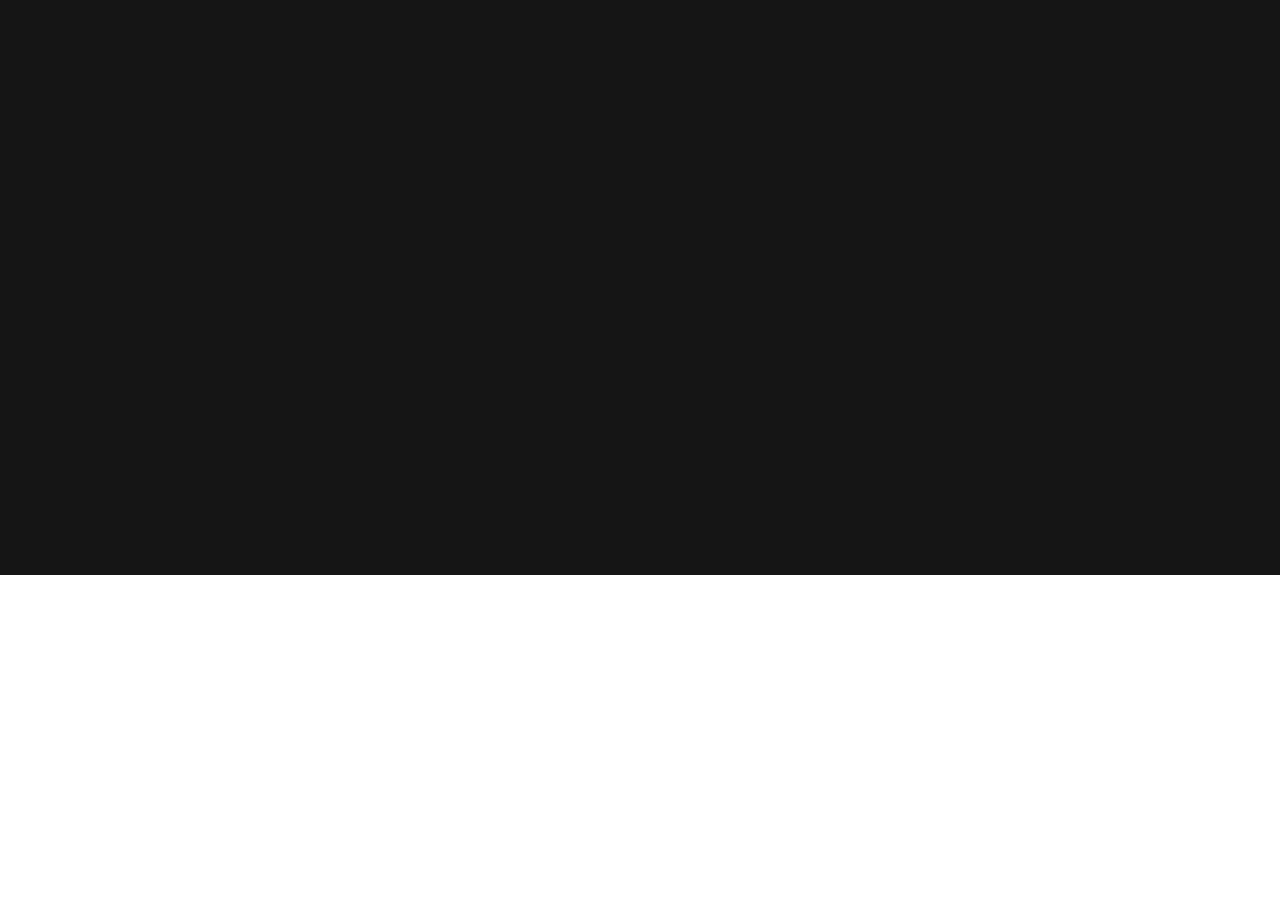
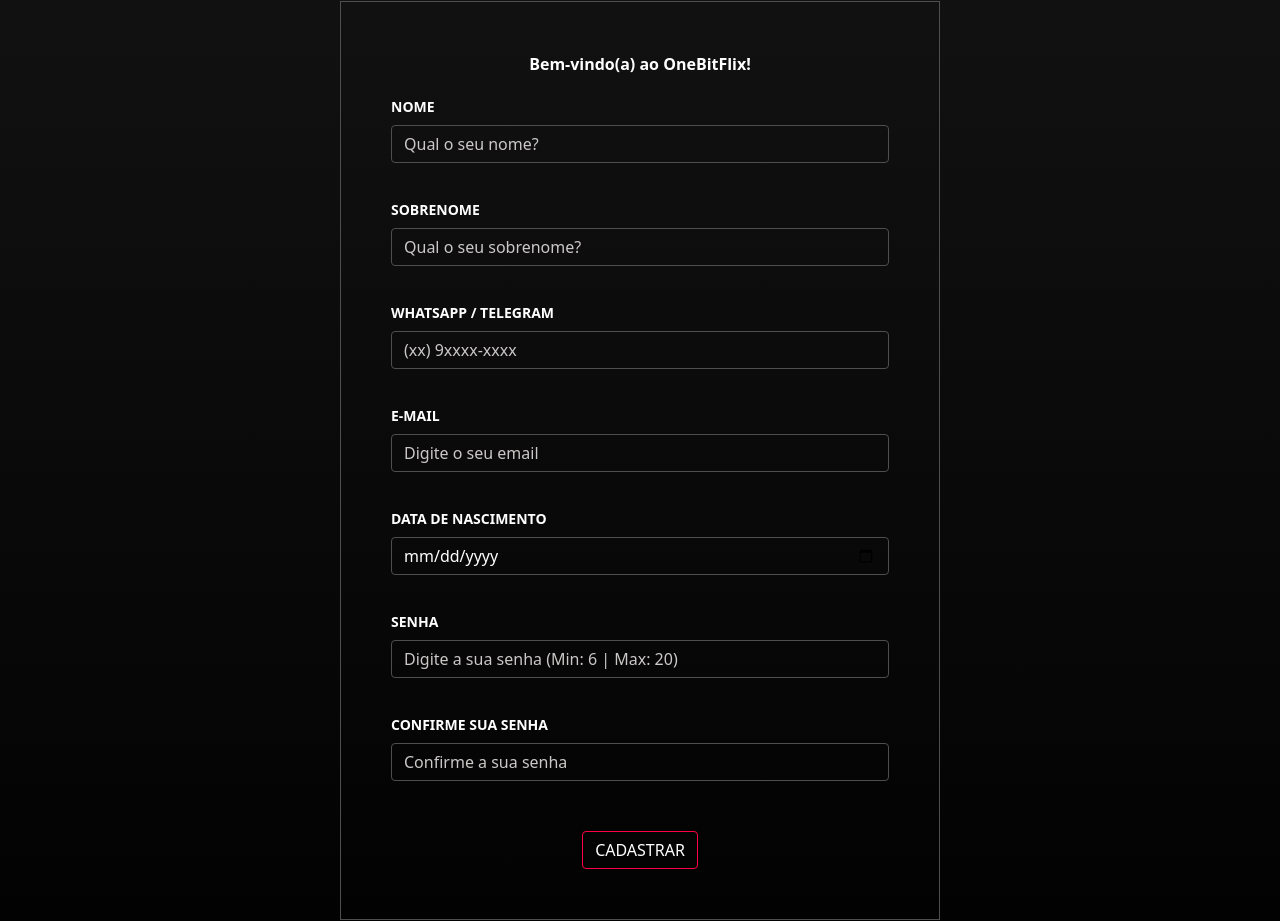
Before and after one commit to JosuelSantosDEV/OneBitFlix-Front, a Next.js app: page /register in a window 1280 px wide. Shown: the part 225-1146 px from the top of the page. Before the commit the page ends 800 px from the top, so only its background shows below. Built offline with nearby package versions, Linux system fonts and the light colour scheme.

Commit message:
Creating form of register page

```diff
--- a/pages/register.tsx
+++ b/pages/register.tsx
@@ -1,16 +1,133 @@
+import Footer from "../src/components/common/footer";
 import HeaderGeneric from "../src/components/common/headerGeneric";
 import styles from "../styles/registerLogin.module.scss";
 import Head from "next/head";
+import {Container, Button,Form, FormGroup, Label, Input} from "reactstrap";
 
 const Register = function () {
+
+    const handleRegister = () => {};
+
   return (
     <>
 		<Head>
-            <title>Onebitflix - Registro</title>
+	        <title>Onebitflix - Registro</title>
             <link rel="shortcut icon" href="/favicon.svg" type="image/x-icon" />
+            <script src="https://jsuites.net/v4/jsuites.js"></script>
         </Head>
-        <main>
+        <main className={styles.main}>
 	        <HeaderGeneric logoUrl="/" btnUrl="/login" btnContent="Quero fazer login"/>
+            <Container className="py-5">
+                <p className={styles.formTitle}>Bem-vindo(a) ao OneBitFlix!</p>
+                <Form className={styles.form} onSubmit={handleRegister}>
+                    <p className="text-center">
+                        <strong>Bem-vindo(a) ao OneBitFlix!</strong>
+                    </p>
+                    <FormGroup>
+                        <Label for="firstName" className={styles.label}>
+                            NOME
+                        </Label>
+                        <Input
+                            id="firstName"
+                            name="firstName"
+                            type="text"
+                            placeholder="Qual o seu nome?"
+                            required
+                            maxLength={20}
+                            className={styles.inputName}
+                        />
+                    </FormGroup>
+                    <FormGroup>
+                        <Label for="lastName" className={styles.label}>
+                            SOBRENOME
+                        </Label>
+                        <Input
+                            id="lastName"
+                            name="lastName"
+                            type="text"
+                            placeholder="Qual o seu sobrenome?"
+                            required
+                            maxLength={20}
+                            className={styles.inputName}
+                        />
+                    </FormGroup>
+                    <FormGroup>
+                        <Label for="phone" className={styles.label}>
+                            WHATSAPP / TELEGRAM
+                        </Label>
+                        <Input
+                            id="phone"
+                            name="phone"
+                            type="tel"
+                            placeholder="(xx) 9xxxx-xxxx"
+                            data-mask="[-]+55 (00) 00000-0000"
+                            required
+                            className={styles.input}
+                        />
+                    </FormGroup>
+                    <FormGroup>
+                        <Label for="email" className={styles.label}>
+                            E-MAIL
+                        </Label>
+                        <Input
+                            id="email"
+                            name="email"
+                            type="email"
+                            placeholder="Digite o seu email"
+                            required
+                            className={styles.input}
+                        />
+                    </FormGroup>
+                    <FormGroup>
+                        <Label for="birth" className={styles.label}>
+                            DATA DE NASCIMENTO
+                        </Label>
+                        <Input
+                            id="birth"
+                            name="birth"
+                            type="date"
+                            min="1930-01-01"
+                            max="2020-12-31"
+                            required
+                            className={styles.input}
+                        />
+                    </FormGroup>
+                    <FormGroup>
+                        <Label for="password" className={styles.label}>
+                            SENHA
+                        </Label>
+                        <Input
+                            id="password"
+                            name="password"
+                            type="password"
+                            placeholder="Digite a sua senha (Min: 6 | Max: 20)"
+                            required
+                            minLength={6}
+                            maxLength={20}
+                            className={styles.input}
+                        />
+                    </FormGroup>
+                    <FormGroup>
+                        <Label for="confirmPassword" className={styles.label}>
+                            CONFIRME SUA SENHA
+                        </Label>
+                        <Input
+                            id="confirmPassword"
+                            name="confirmPassword"
+                            type="password"
+                            placeholder="Confirme a sua senha"
+                            required
+                            minLength={6}
+                            maxLength={20}
+                            className={styles.input}
+                        />
+                    </FormGroup>
+                    <Button type="submit" outline className={styles.formBtn}>
+                        CADASTRAR
+                    </Button>
+                </Form>
+            </Container>
+            <Footer />
         </main>
     </>
   );
--- a/styles/registerLogin.module.scss
+++ b/styles/registerLogin.module.scss
@@ -0,0 +1,82 @@
+@import "./colors.module.scss";
+.main {
+  background-image: linear-gradient(to bottom, #151515, black);
+}
+
+.formTitle {
+  font-size: 40px;
+  font-weight: bold;
+  margin-bottom: 40px;
+}
+
+.form {
+  width: 600px;
+  padding: 50px;
+  border: 1px solid $darkGray;
+  margin: 0 auto;
+}
+
+.label {
+    font-size: 14px;
+    font-weight: bold;
+    padding-top: 20px;
+}
+
+.input {
+    border-color: $darkGray;
+    background-color: transparent;
+    color: white;
+
+    &::placeholder {
+      color: $lightGray;
+    }
+    &:focus {
+      background-color: transparent;
+      border-color: $lightGray;
+      color: white;
+      box-shadow: none;
+    }
+}
+
+.inputName {
+    @extend .input;
+    text-transform: uppercase;
+    &::placeholder {
+      text-transform: none;
+    }
+}
+
+.formBtn {
+    display: block;
+    margin: 50px auto 0 auto;
+    border-color: $lightRed;
+    color: white;
+
+    &:hover {
+      background-color: transparent;
+      color: $lightGray;
+      border-color: $darkRed;
+    }
+}
+
+@media (max-width: 767px) {
+    .formTitle {
+      font-size: 30px;
+    }
+    .form {
+      width: 95%;
+    }
+}
+
+@media (max-width: 575px) {
+    .form {
+      padding: 50px 10px;
+    }
+}
+
+@media (max-width: 423px) {
+    .formTitle {
+      font-size: 24px;
+      text-align: center;
+    }
+}
```
